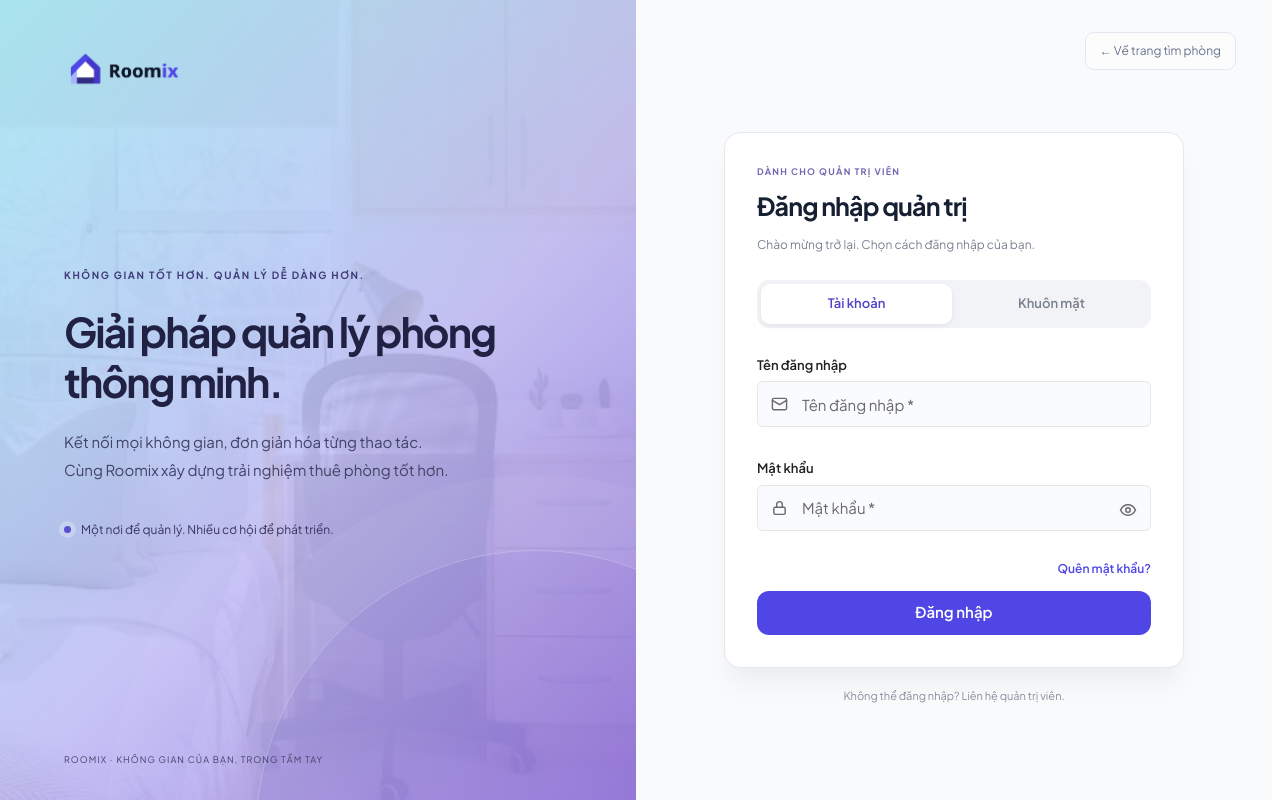
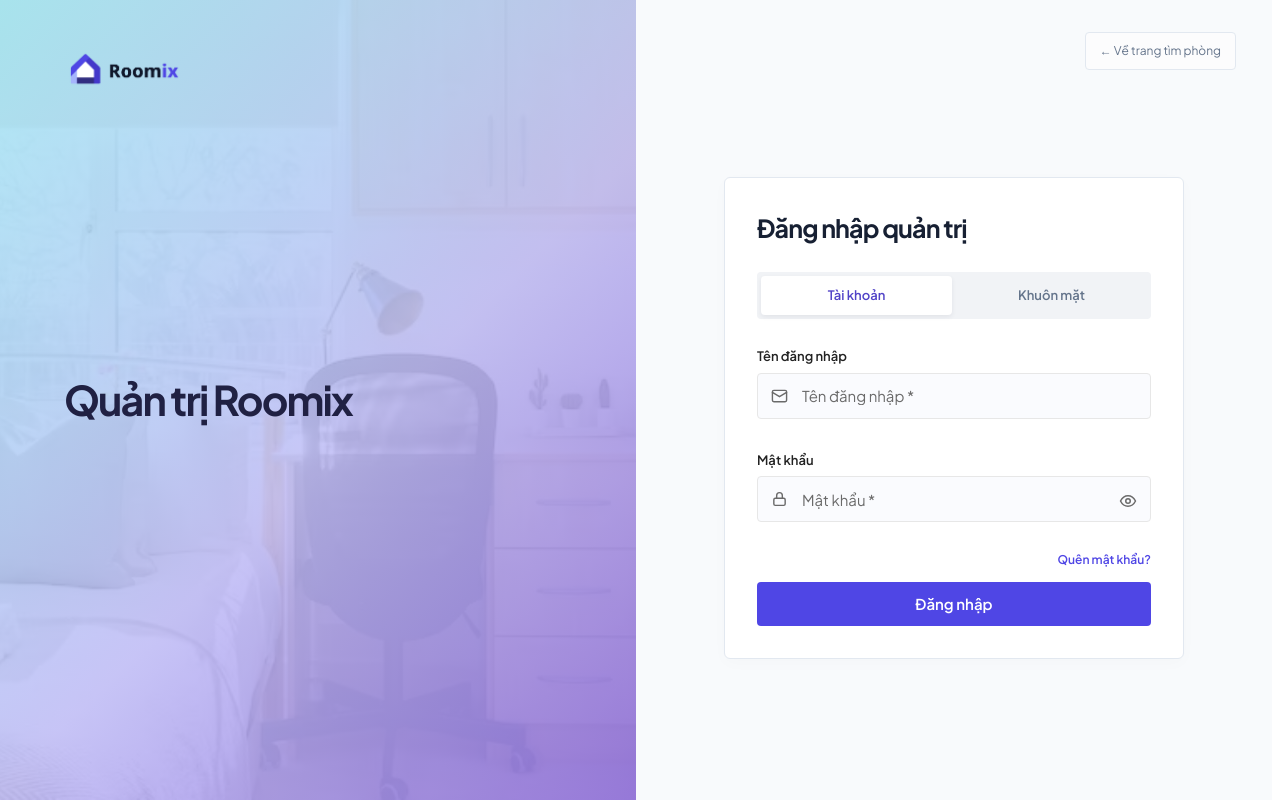
Before and after one commit to thienba33/Roomix, a Next.js app: page /admin/login in a window 1280 px wide. Built offline with nearby package versions, Linux system fonts and the light colour scheme; no server answers.

Commit message:
style(admin): simplify login screen

```diff
--- a/src/app/admin/login/login.module.css
+++ b/src/app/admin/login/login.module.css
@@ -3,28 +3,20 @@
 .brand { position: relative; overflow: hidden; min-height: 100dvh; display: flex; flex-direction: column; justify-content: center; padding: clamp(36px, 5vw, 88px); isolation: isolate; }
 .room { object-fit: cover; z-index: -3; }
 .tint { position: absolute; inset: 0; z-index: -2; background: linear-gradient(135deg, rgba(165,232,243,.9), rgba(192,189,246,.88) 55%, rgba(150,120,228,.91)); }
-.brand::after { content: ''; position: absolute; width: 560px; height: 560px; border: 1px solid #ffffff40; border-radius: 50%; bottom: -310px; right: -180px; z-index: -1; box-shadow: 0 0 0 75px #ffffff0c, 0 0 0 150px #ffffff09; }
 .logo { position: absolute; top: 48px; left: clamp(36px, 5vw, 88px); }
 .logo img { height: 42px; width: auto; }
-.eyebrow { font-size: 10px; font-weight: 700; letter-spacing: .16em; color: #403b78; }
-.brandCopy h2 { font-size: clamp(30px, 3.2vw, 52px); line-height: 1.2; letter-spacing: -.045em; font-weight: 650; margin: 22px 0; color: #202143; }
-.brandCopy p { font-size: 15px; line-height: 1.9; color: #414367; }
-.brandNote { display: flex; align-items: center; gap: 10px; margin-top: 36px; font-size: 12px; color: #37375d; }
-.brandNote span { width: 7px; height: 7px; border-radius: 50%; background: #5850cf; box-shadow: 0 0 0 5px #ffffff40; }
-.brandFooter { position: absolute; bottom: 34px; font-size: 9px; letter-spacing: .12em; color: #45426b; }
+.brandCopy h2 { font-size: clamp(30px, 3.2vw, 48px); line-height: 1.2; letter-spacing: -.045em; font-weight: 700; color: #202143; }
 .formSide { position: relative; display: flex; align-items: center; justify-content: center; padding: 100px 36px 64px; }
-.back { position: absolute; right: 36px; top: 32px; border: 1px solid #e2e8f0; border-radius: 9px; padding: 9px 14px; font-size: 12px; color: #64748b; background: #ffffff90; }
+.back { position: absolute; right: 36px; top: 32px; border: 1px solid #e2e8f0; border-radius: 4px; padding: 9px 14px; font-size: 12px; color: #64748b; background: #ffffff90; }
 .back:hover { color: #5143db; border-color: #c7c1f4; }
 .formWrap { width: 100%; max-width: 460px; }
-.card { border-radius: 16px; border: 1px solid #e2e8f0; background: white; padding: 32px; box-shadow: 0 20px 25px -5px #0000000d, 0 8px 10px -6px #00000003; }
-.kicker { font-size: 9px; letter-spacing: .14em; font-weight: 700; color: #7168b1; margin-bottom: 10px; }
+.card { border-radius: 6px; border: 1px solid #e2e8f0; background: white; padding: 32px; box-shadow: 0 4px 16px #17203305; }
+.card :is(input, button, [role="alert"]) { border-radius: 4px; }
 .card h1 { font-size: 25px; font-weight: 700; letter-spacing: -.035em; }
-.intro { margin-top: 9px; color: #798292; font-size: 12px; line-height: 1.7; }
-.methods { display: flex; padding: 4px; background: #f1f3f6; border-radius: 12px; margin-top: 25px; gap: 4px; }
-.methods button { flex: 1; border-radius: 9px; padding: 10px 8px; color: #77808e; font-size: 13px; font-weight: 600; transition: background .2s, box-shadow .2s; }
+.methods { display: flex; padding: 4px; background: #f1f3f6; border-radius: 4px; margin-top: 24px; gap: 4px; }
+.methods button { flex: 1; padding: 10px 8px; color: #64748b; font-size: 13px; font-weight: 600; transition: background .2s, box-shadow .2s; }
 .methods button[aria-pressed="true"] { background: white; color: #5143c7; box-shadow: 0 2px 5px #17203312; }
 .methods button:disabled { opacity: .5; }
 .methods button:focus-visible, .back:focus-visible { outline: 2px solid #8175eb; outline-offset: 3px; }
-.help { text-align: center; color: #87909d; font-size: 11px; margin-top: 20px; }
 @media (max-width: 900px) { .brand { padding: 36px; } .brandCopy h2 { font-size: 34px; } .formSide { padding-left: 22px; padding-right: 22px; } .card { padding: 24px; } }
-@media (max-width: 700px) { .screen { grid-template-columns: 1fr; } .brand { min-height: 230px; padding: 80px 28px 30px; } .logo { top: 25px; left: 28px; } .logo img { height: 30px; } .brandCopy h2 { font-size: 28px; margin: 10px 0; } .brandCopy p, .brandNote, .brandFooter, .eyebrow { display: none; } .formSide { padding: 72px 20px 36px; align-items: flex-start; } .back { top: 20px; right: 22px; } }
+@media (max-width: 700px) { .screen { grid-template-columns: 1fr; } .brand { min-height: 160px; padding: 80px 28px 24px; } .logo { top: 25px; left: 28px; } .logo img { height: 30px; } .brandCopy h2 { font-size: 26px; } .formSide { padding: 72px 20px 36px; align-items: flex-start; } .back { top: 20px; right: 22px; } }
--- a/src/app/admin/login/page.tsx
+++ b/src/app/admin/login/page.tsx
@@ -20,20 +20,14 @@ export default function AdminLoginPage() {
         <Image src="/images/logo.png" alt="Roomix" width={1961} height={680} priority />
       </Link>
       <div className={styles.brandCopy}>
-        <span className={styles.eyebrow}>KHÔNG GIAN TỐT HƠN. QUẢN LÝ DỄ DÀNG HƠN.</span>
-        <h2>Giải pháp quản lý phòng<br />thông minh.</h2>
-        <p>Kết nối mọi không gian, đơn giản hóa từng thao tác.<br />Cùng Roomix xây dựng trải nghiệm thuê phòng tốt hơn.</p>
-        <div className={styles.brandNote}><span /> Một nơi để quản lý. Nhiều cơ hội để phát triển.</div>
+        <h2>Quản trị Roomix</h2>
       </div>
-      <span className={styles.brandFooter}>ROOMIX · KHÔNG GIAN CỦA BẠN, TRONG TẦM TAY</span>
     </aside>
     <div className={styles.formSide}>
       <Link href="/" className={styles.back}>← Về trang tìm phòng</Link>
       <div className={styles.formWrap}>
         <section className={styles.card} aria-labelledby="admin-login-title">
-          <p className={styles.kicker}>DÀNH CHO QUẢN TRỊ VIÊN</p>
           <h1 id="admin-login-title">Đăng nhập quản trị</h1>
-          <p className={styles.intro}>Chào mừng trở lại. Chọn cách đăng nhập của bạn.</p>
           <div className={styles.methods} role="group" aria-label="Phương thức đăng nhập">
             {(['PASSWORD', 'FACE'] as const).map((value) => <button key={value} type="button"
               aria-pressed={method === value} disabled={busy} onClick={() => setMethod(value)}>
@@ -46,7 +40,6 @@ export default function AdminLoginPage() {
           finally { setBusy(false); }
         }} /> : <AdminFaceLogin onBusyChange={setBusy} />}
         </section>
-        <p className={styles.help}>Không thể đăng nhập? Liên hệ quản trị viên.</p>
       </div>
     </div>
   </main>;
--- a/src/components/auth/AdminFaceLogin.module.css
+++ b/src/components/auth/AdminFaceLogin.module.css
@@ -1,5 +1,5 @@
 
-.camera { position: relative; overflow: hidden; border-radius: 12px; background: radial-gradient(ellipse at center, #25263f, #111321); border: 1px solid #36364f; }
+.camera { position: relative; overflow: hidden; border-radius: 6px; background: radial-gradient(ellipse at center, #25263f, #111321); border: 1px solid #36364f; }
 .camera video { display: block; aspect-ratio: 4/3; width: 100%; object-fit: contain; }
 .overlay { position: absolute; inset: 15% 25% 20%; pointer-events: none; display: flex; }
 .faceFrame { position: relative; flex: 1; border: 1px solid #b5b0ff80; border-radius: 42% 42% 45% 45%; box-shadow: 0 0 24px #a69bff0d, inset 0 0 24px #a69bff0d; }
@@ -11,5 +11,6 @@
 .actions > button:first-child { flex: 1; }
 .stop { color: #b84b5b; border-color: #f0d8dc; }
 .read { padding: 10px; min-width: 40px; }
+@media (max-width: 400px) { .actions > button:first-child { flex-basis: 100%; } .stop { flex: 1; } }
 @keyframes scan { to { top: 85%; } }
 @media (prefers-reduced-motion: reduce) { .camera[data-active="true"] .faceFrame span { animation: none; top: 50%; } }
```
